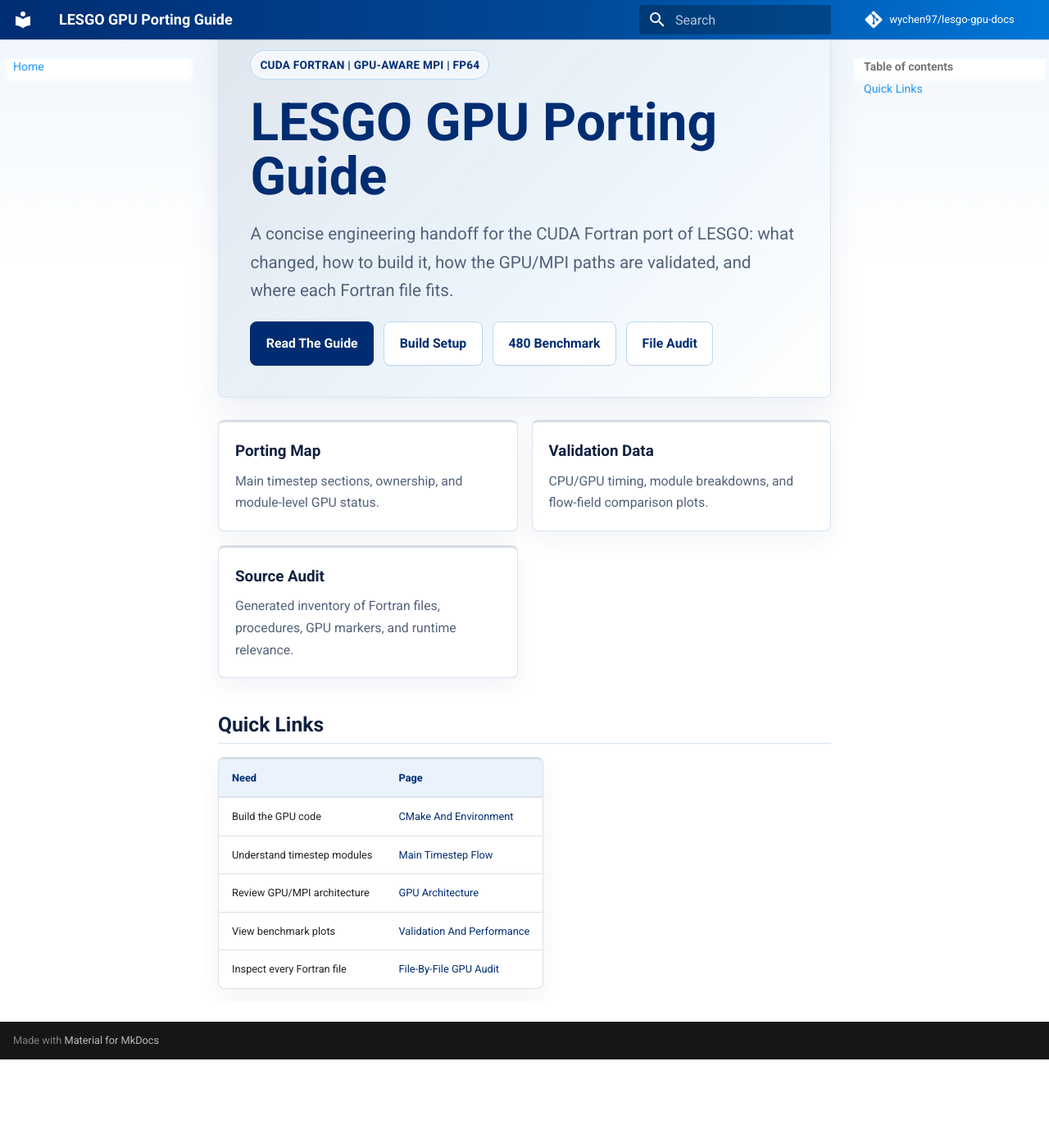
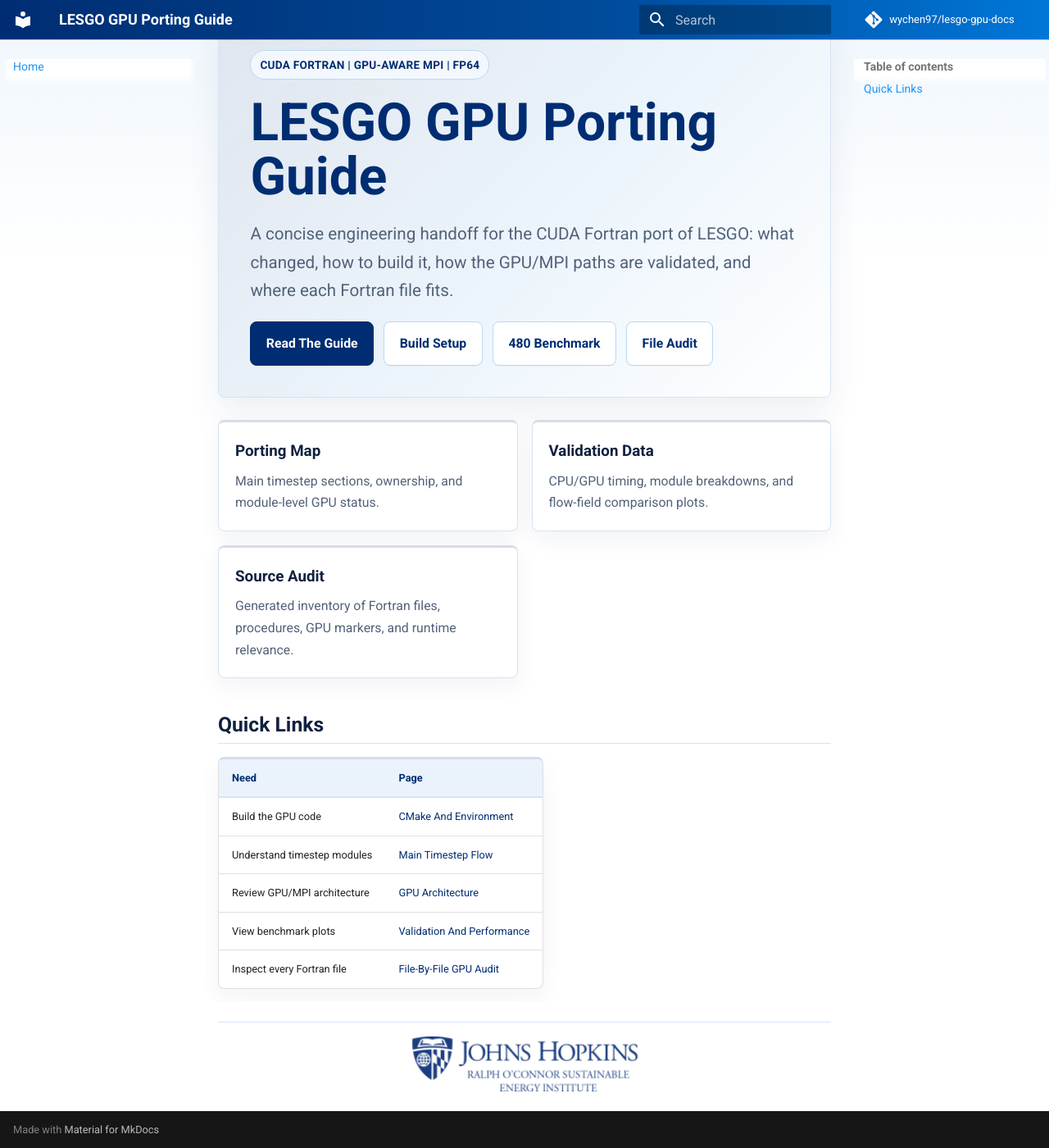
Before and after one commit to wychen97/lesgo-gpu-docs, an MkDocs documentation site: the page built from docs/index.md, in a window 1280 px wide and 1400 px high, scrolled down 135 px. Shown: the whole window at 82% size. Built offline with MkDocs 1.6.1 and Material for MkDocs 9.7.7, drawn with Linux system fonts in a browser that asks for light colours; comment, search, counter and statistics services are not loaded; before the commit the page ends 1427 px from its top, so only the background shows below that.

Commit message:
Revert "Remove footer logo"
This reverts commit a7b40e11d3ce1cd1967585ad7b2c5a0f4ad84f99.

```diff
--- a/docs/index.md
+++ b/docs/index.md
@@ -25,3 +25,7 @@
 | Review GPU/MPI architecture | [GPU Architecture](gpu/architecture/) |
 | View benchmark plots | [Validation And Performance](gpu/validation-performance/) |
 | Inspect every Fortran file | [File-By-File GPU Audit](gpu/file-audit/) |
+
+<div class="lesgo-affiliation-logo">
+  <img src="assets/rosei-logo-footer.png" alt="Johns Hopkins Ralph O'Connor Sustainable Energy Institute" width="220">
+</div>
--- a/docs/stylesheets/extra.css
+++ b/docs/stylesheets/extra.css
@@ -225,3 +225,20 @@
     max-width: 80rem;
   }
 }
+
+
+.lesgo-affiliation-logo {
+  display: flex;
+  justify-content: center;
+  margin: 1.2rem 0 0.35rem;
+  padding-top: 0.85rem;
+  border-top: 1px solid var(--lesgo-line);
+}
+
+.lesgo-affiliation-logo img {
+  display: block;
+  width: 13.75rem;
+  max-width: 58%;
+  height: auto;
+  opacity: 0.92;
+}
```
Also changed, not shown: docs/assets/rosei-logo-footer.png (added).
